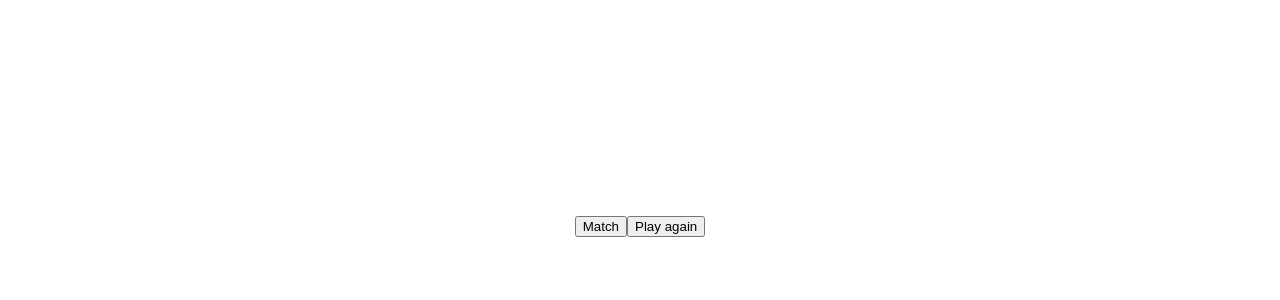
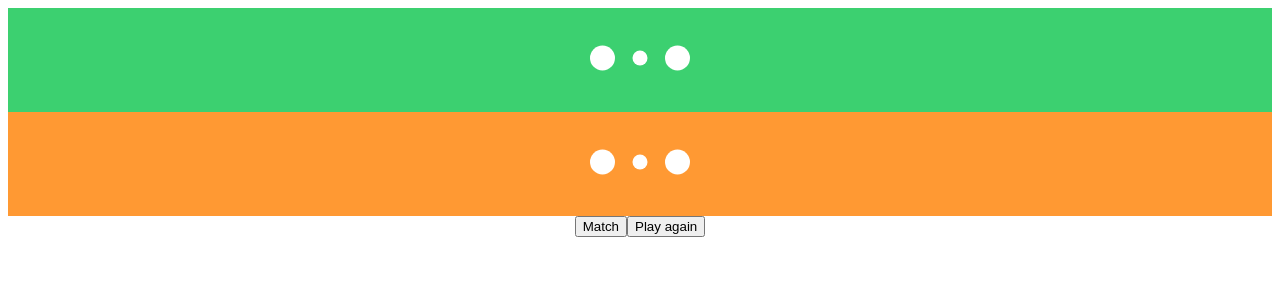
Before and after one commit to vhonebon1/love, a React (Create React App) app: page / in a window 1280 px wide. Shown: the top 300 px of the page. Built offline with nearby package versions, Linux system fonts and the light colour scheme.

Commit message:
satisfying timeout

```diff
--- a/src/App.js
+++ b/src/App.js
@@ -16,8 +16,16 @@ class App extends React.Component {
 
   handleMatch = () => {
     const { firstPick, secondPick } = this.state;
-    setTimeout(this.randomPick(), 4000);
-    setTimeout(this.randomPick(false), 7000);
+    setTimeout((this.handleFirstPick), 2000);
+    setTimeout((this.handleSecondPick), 4000);
+  }
+
+  handleFirstPick = () => {
+    this.setState({ firstPick: People[Math.floor((Math.random() * People.length) + 1)]})
+  }
+
+  handleSecondPick = () => {
+    this.setState({ secondPick: People[Math.floor((Math.random() * People.length) + 1)]})
   }
 
   clearMatch = () => {
--- a/src/components/headBlock.jsx
+++ b/src/components/headBlock.jsx
@@ -5,8 +5,12 @@ const colours = ["#3cd070", "#e0115f", "#ff9933", "#ccccff", "#002444"];
 
 const HeadBlock = ({ person }) =>
   <React.Fragment>
-    <div style={{backgroundColor: colours[Math.floor((Math.random() * colours.length) + 1)]}}>{person}</div>
-    <Spinner />
+    <div style={{backgroundColor: colours[Math.floor((Math.random() * colours.length))]}}>
+      { person ?
+        <div>{person}</div>
+        : <Spinner />
+      }
+    </div>
   </React.Fragment>
 
 export default HeadBlock
```
